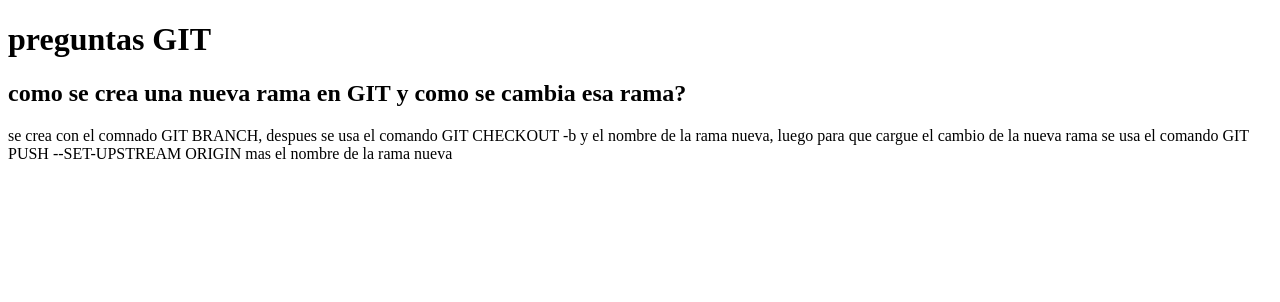
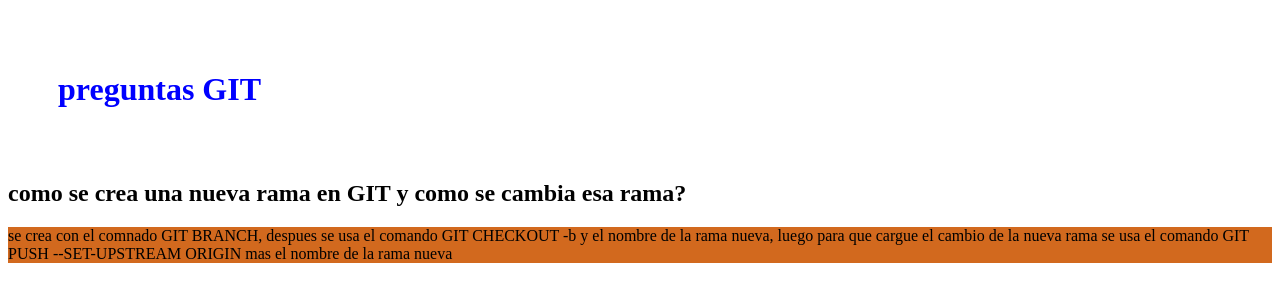
Before and after one commit to cris92gar/cris92gar.github.io, a plain HTML site: page index.html in a window 1280 px wide. Drawn offline with Linux system fonts and the light colour scheme.

Commit message:
estilo con css
se le da estilo con css

```diff
--- a/index.html
+++ b/index.html
@@ -4,6 +4,21 @@
     <meta charset="UTF-8">
     <meta name="viewport" content="width=device-width, initial-scale=1.0">
     <title>clase 28/02/2024</title>
+    <style>
+        h1{
+            color: blue;
+            padding: 50px;
+            border border-radius: 10px;
+        }
+        h2{
+            color-scheme: 50px;
+            text-align: left;
+        }
+        p{
+            background-color: chocolate;
+            box-shadow: 30px;
+        }
+    </style>
 </head>
 <body>
     <h1> preguntas GIT</h1>
```
